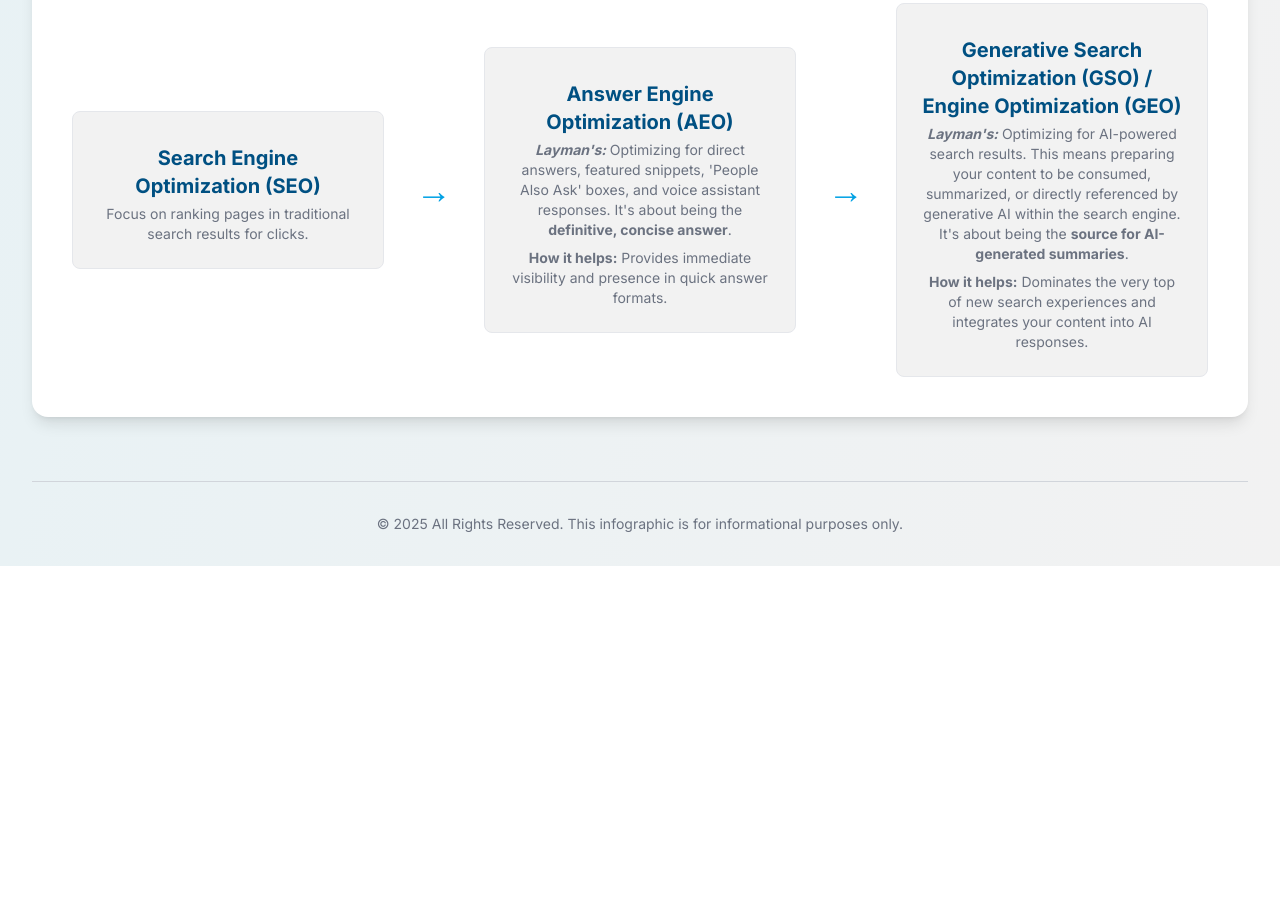
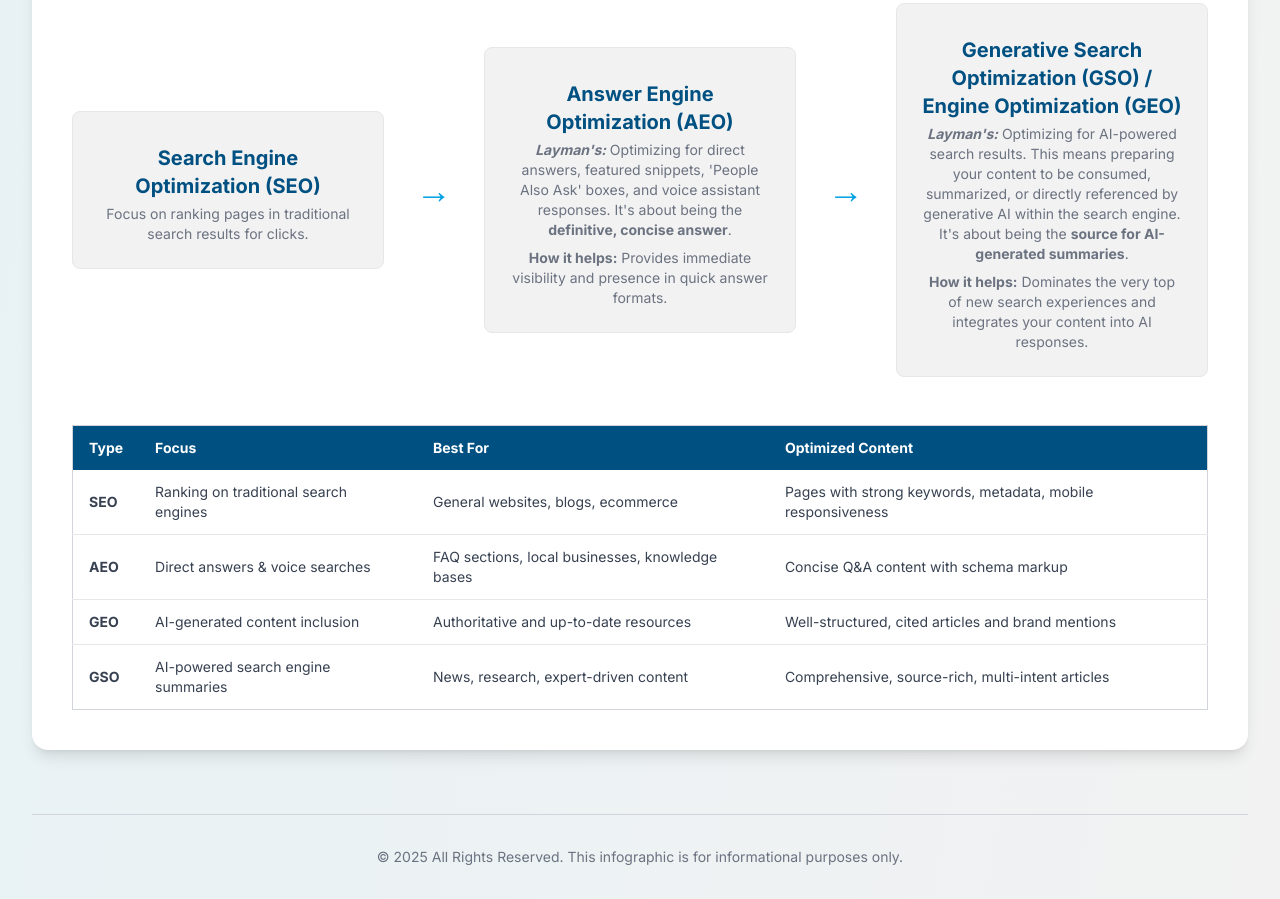
Before and after one commit to pritiyadav888/search_engine_optimization, a plain HTML site: page week_1.html in a window 1280 px wide. Shown: the part 6573-7472 px from the top of the page. Before the commit the page ends 7139 px from the top, so only its background shows below. Drawn offline with nearby package versions, Linux system fonts and the light colour scheme.

Commit message:
Update week_1.html

```diff
--- a/week_1.html
+++ b/week_1.html
@@ -699,44 +699,135 @@
       </section>
       <section id="evolution-of-search" class="mb-16">
         <div class="bg-white rounded-2xl shadow-lg p-6 md:p-10">
-                <h2 class="text-3xl font-bold text-[#0077C0] mb-4 text-center">The Evolution of Search: Beyond Traditional Results</h2>
+          <h2 class="text-3xl font-bold text-[#0077C0] mb-4 text-center">
+            The Evolution of Search: Beyond Traditional Results
+          </h2>
           <p class="text-base text-gray-600 mb-8 max-w-3xl mx-auto text-center">
-                    The landscape of search is rapidly evolving beyond traditional organic listings. New optimization strategies are emerging to cater to more direct answers, voice interfaces, and AI-generated summaries. Understanding these new frontiers is critical for future digital visibility.
+            The landscape of search is rapidly evolving beyond traditional
+            organic listings. New optimization strategies are emerging to cater
+            to more direct answers, voice interfaces, and AI-generated
+            summaries. Understanding these new frontiers is critical for future
+            digital visibility.
           </p>
 
-                <div class="flex flex-col md:flex-row justify-center items-center space-y-8 md:space-y-0 md:space-x-8">
+          <div
+            class="flex flex-col md:flex-row justify-center items-center space-y-8 md:space-y-0 md:space-x-8"
+          >
             <div class="text-center flex-1">
               <div class="p-6 bg-[#F2F2F2] rounded-lg border border-gray-200">
-                            <h3 class="text-xl font-bold mt-2 text-[#005082]">Search Engine Optimization (SEO)</h3>
-                            <p class="text-sm text-gray-500 mt-1">Focus on ranking pages in traditional search results for clicks.</p>
+                <h3 class="text-xl font-bold mt-2 text-[#005082]">
+                  Search Engine Optimization (SEO)
+                </h3>
+                <p class="text-sm text-gray-500 mt-1">
+                  Focus on ranking pages in traditional search results for
+                  clicks.
+                </p>
               </div>
             </div>
-                    <div class="text-4xl font-light text-[#00A1E4] hidden md:block">→</div>
+            <div class="text-4xl font-light text-[#00A1E4] hidden md:block">
+              →
+            </div>
             <div class="text-4xl font-light text-[#00A1E4] md:hidden">↓</div>
             <div class="text-center flex-1">
               <div class="p-6 bg-[#F2F2F2] rounded-lg border border-gray-200">
-                             <h3 class="text-xl font-bold mt-2 text-[#005082]">Answer Engine Optimization (AEO)</h3>
+                <h3 class="text-xl font-bold mt-2 text-[#005082]">
+                  Answer Engine Optimization (AEO)
+                </h3>
                 <p class="text-sm text-gray-500 mt-1">
-                                <span class="font-bold italic">Layman's:</span> Optimizing for direct answers, featured snippets, 'People Also Ask' boxes, and voice assistant responses. It's about being the <span class="font-bold">definitive, concise answer</span>.
+                  <span class="font-bold italic">Layman's:</span> Optimizing for
+                  direct answers, featured snippets, 'People Also Ask' boxes,
+                  and voice assistant responses. It's about being the
+                  <span class="font-bold">definitive, concise answer</span>.
                 </p>
                 <p class="text-sm text-gray-500 mt-2">
-                                <span class="font-bold">How it helps:</span> Provides immediate visibility and presence in quick answer formats.
+                  <span class="font-bold">How it helps:</span> Provides
+                  immediate visibility and presence in quick answer formats.
                 </p>
               </div>
             </div>
-                    <div class="text-4xl font-light text-[#00A1E4] hidden md:block">→</div>
+            <div class="text-4xl font-light text-[#00A1E4] hidden md:block">
+              →
+            </div>
             <div class="text-4xl font-light text-[#00A1E4] md:hidden">↓</div>
             <div class="text-center flex-1">
               <div class="p-6 bg-[#F2F2F2] rounded-lg border border-gray-200">
-                            <h3 class="text-xl font-bold mt-2 text-[#005082]">Generative Search Optimization (GSO) / Engine Optimization (GEO)</h3>
+                <h3 class="text-xl font-bold mt-2 text-[#005082]">
+                  Generative Search Optimization (GSO) / Engine Optimization
+                  (GEO)
+                </h3>
                 <p class="text-sm text-gray-500 mt-1">
-                                <span class="font-bold italic">Layman's:</span> Optimizing for AI-powered search results. This means preparing your content to be consumed, summarized, or directly referenced by generative AI within the search engine. It's about being the <span class="font-bold">source for AI-generated summaries</span>.
+                  <span class="font-bold italic">Layman's:</span> Optimizing for
+                  AI-powered search results. This means preparing your content
+                  to be consumed, summarized, or directly referenced by
+                  generative AI within the search engine. It's about being the
+                  <span class="font-bold"
+                    >source for AI-generated summaries</span
+                  >.
                 </p>
                 <p class="text-sm text-gray-500 mt-2">
-                                <span class="font-bold">How it helps:</span> Dominates the very top of new search experiences and integrates your content into AI responses.
+                  <span class="font-bold">How it helps:</span> Dominates the
+                  very top of new search experiences and integrates your content
+                  into AI responses.
                 </p>
               </div>
             </div>
+          </div>
+
+          <div class="mt-12 overflow-x-auto">
+            <table
+              class="min-w-full text-sm text-gray-700 text-left border border-gray-300"
+            >
+              <thead class="bg-[#005082] text-white">
+                <tr>
+                  <th class="px-4 py-3">Type</th>
+                  <th class="px-4 py-3">Focus</th>
+                  <th class="px-4 py-3">Best For</th>
+                  <th class="px-4 py-3">Optimized Content</th>
+                </tr>
+              </thead>
+              <tbody class="bg-white divide-y divide-gray-200">
+                <tr>
+                  <td class="px-4 py-3 font-semibold">SEO</td>
+                  <td class="px-4 py-3">
+                    Ranking on traditional search engines
+                  </td>
+                  <td class="px-4 py-3">General websites, blogs, ecommerce</td>
+                  <td class="px-4 py-3">
+                    Pages with strong keywords, metadata, mobile responsiveness
+                  </td>
+                </tr>
+                <tr>
+                  <td class="px-4 py-3 font-semibold">AEO</td>
+                  <td class="px-4 py-3">Direct answers & voice searches</td>
+                  <td class="px-4 py-3">
+                    FAQ sections, local businesses, knowledge bases
+                  </td>
+                  <td class="px-4 py-3">
+                    Concise Q&A content with schema markup
+                  </td>
+                </tr>
+                <tr>
+                  <td class="px-4 py-3 font-semibold">GEO</td>
+                  <td class="px-4 py-3">AI-generated content inclusion</td>
+                  <td class="px-4 py-3">
+                    Authoritative and up-to-date resources
+                  </td>
+                  <td class="px-4 py-3">
+                    Well-structured, cited articles and brand mentions
+                  </td>
+                </tr>
+                <tr>
+                  <td class="px-4 py-3 font-semibold">GSO</td>
+                  <td class="px-4 py-3">AI-powered search engine summaries</td>
+                  <td class="px-4 py-3">
+                    News, research, expert-driven content
+                  </td>
+                  <td class="px-4 py-3">
+                    Comprehensive, source-rich, multi-intent articles
+                  </td>
+                </tr>
+              </tbody>
+            </table>
           </div>
         </div>
       </section>
```
Lines whose indentation alone changed are shown as unchanged.
